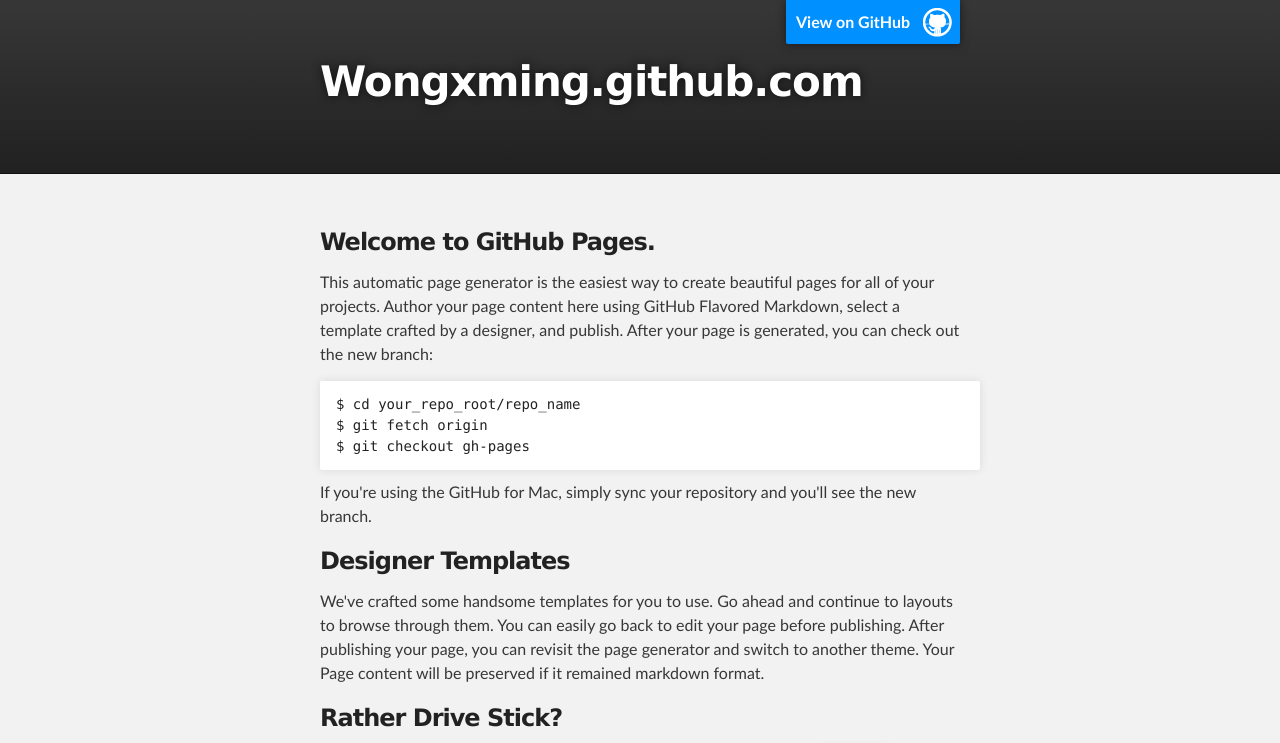
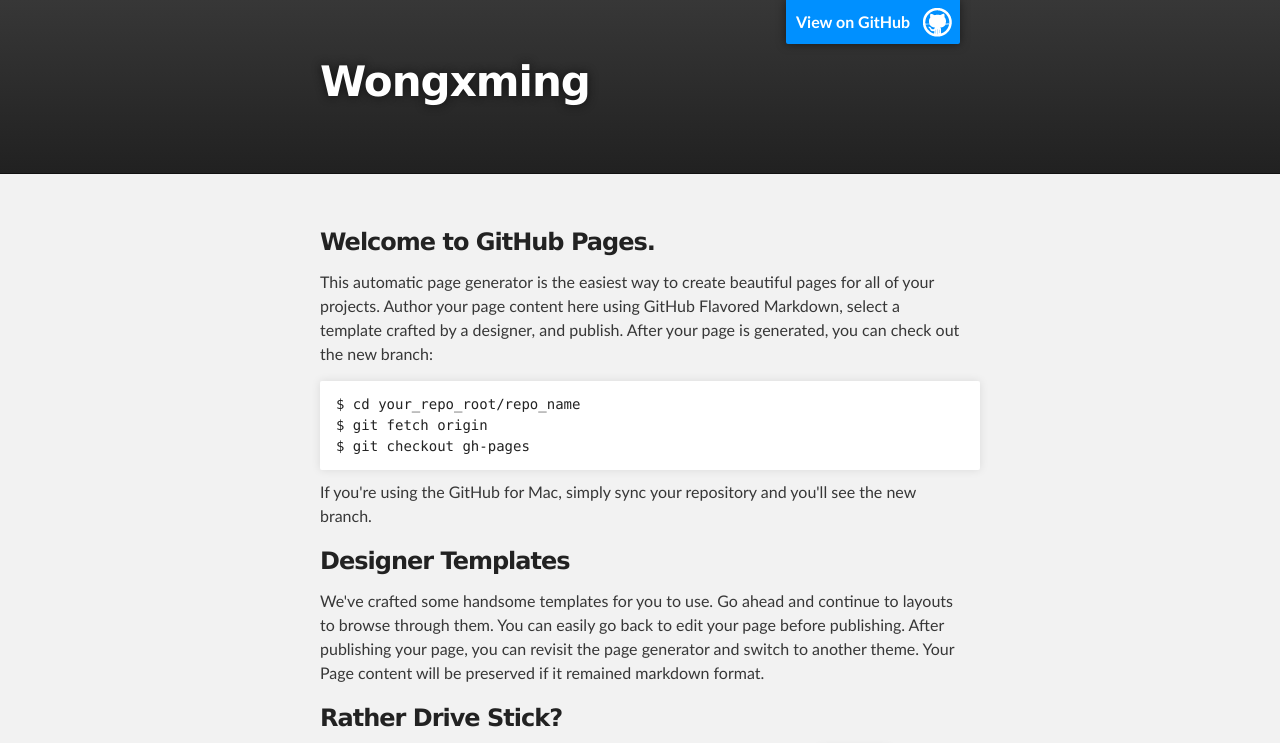
Before and after one commit to wongxming/wongxming.github.com, a plain HTML site: page index.html in a window 1280 px wide. Shown: the top 743 px of the page. Drawn offline with Linux system fonts and the light colour scheme.

Commit message:
Update index.html

```diff
--- a/index.html
+++ b/index.html
@@ -18,7 +18,7 @@
         <header class="inner">
           <a id="forkme_banner" href="https://github.com/wongxming">View on GitHub</a>
 
-          <h1 id="project_title">Wongxming.github.com</h1>
+          <h1 id="project_title">Wongxming</h1>
           <h2 id="project_tagline"></h2>
 
         </header>
```
